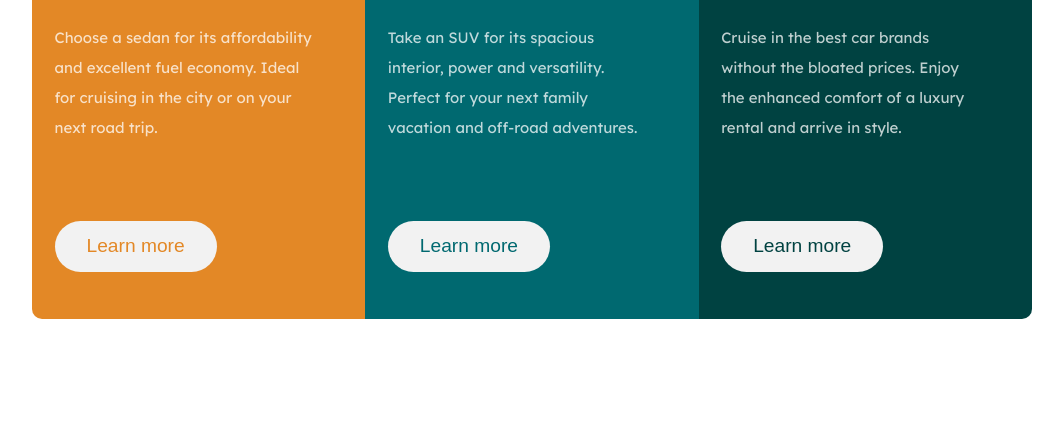
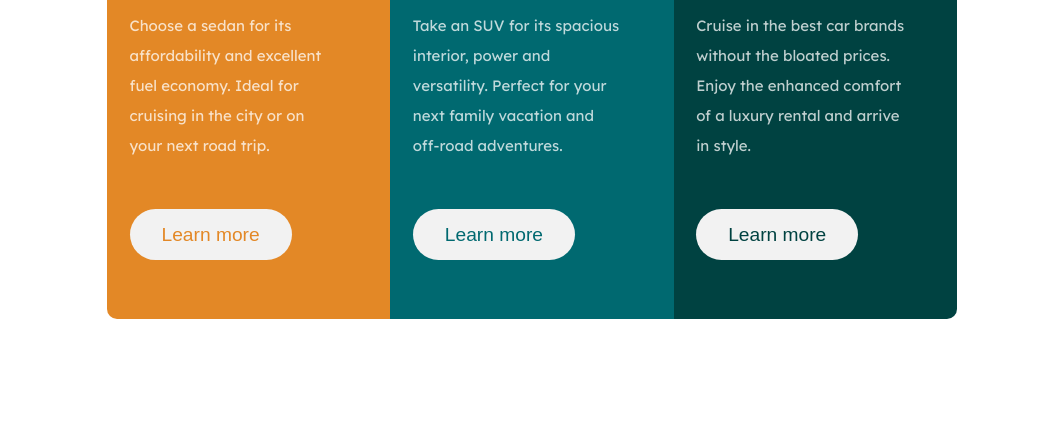
Before and after one commit to Harbeytee/grid-and-flex-layouts-, a plain HTML site: page index.html in a window 1280 px wide. Shown: the part 371-800 px from the top of the page, without its empty margins (108-1171 px from the left). Drawn offline with Linux system fonts and the light colour scheme.

Commit message:
edited width

```diff
--- a/styles.css
+++ b/styles.css
@@ -165,7 +165,7 @@ button:hover {
 
     flex-direction: row;
 
-    width: 1000px;
+    width: 850px;
    height: 500px;
     position: absolute;
     left: 50%;
```
